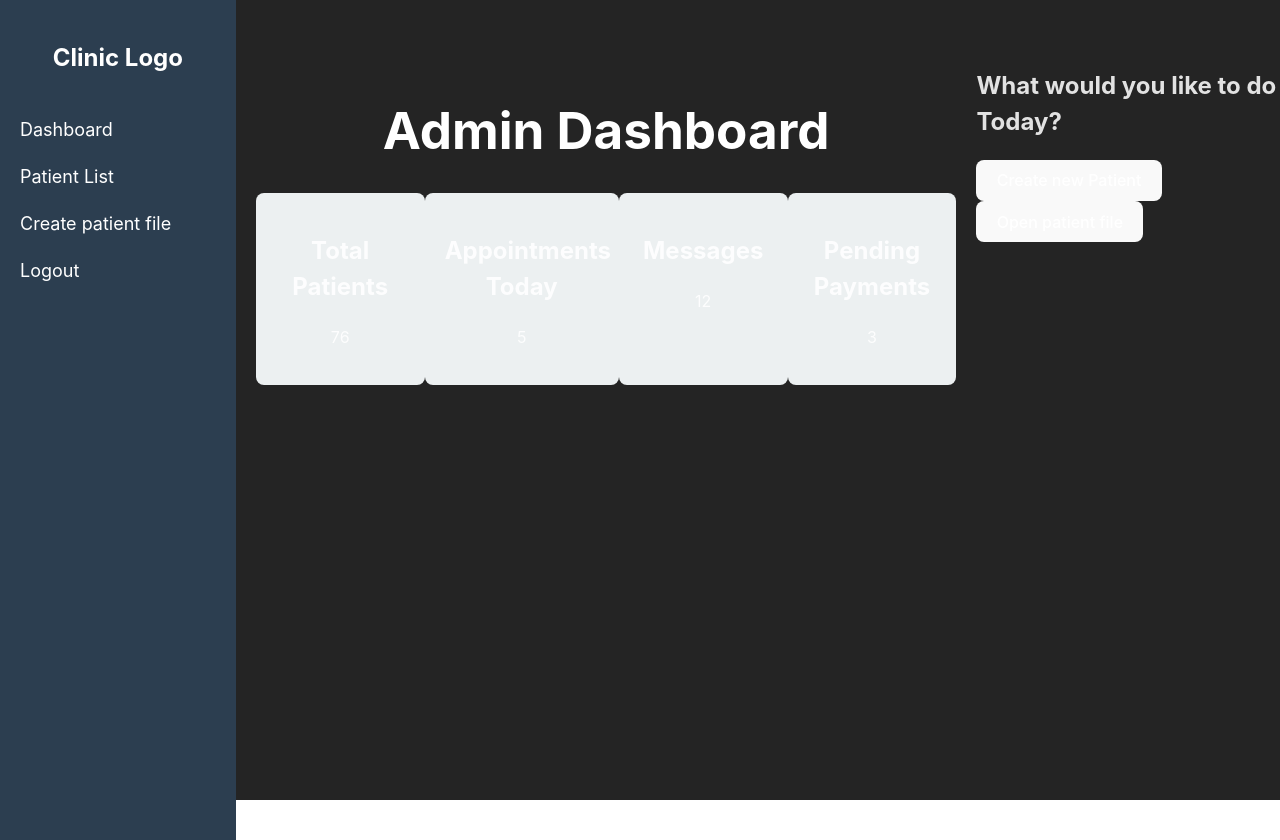
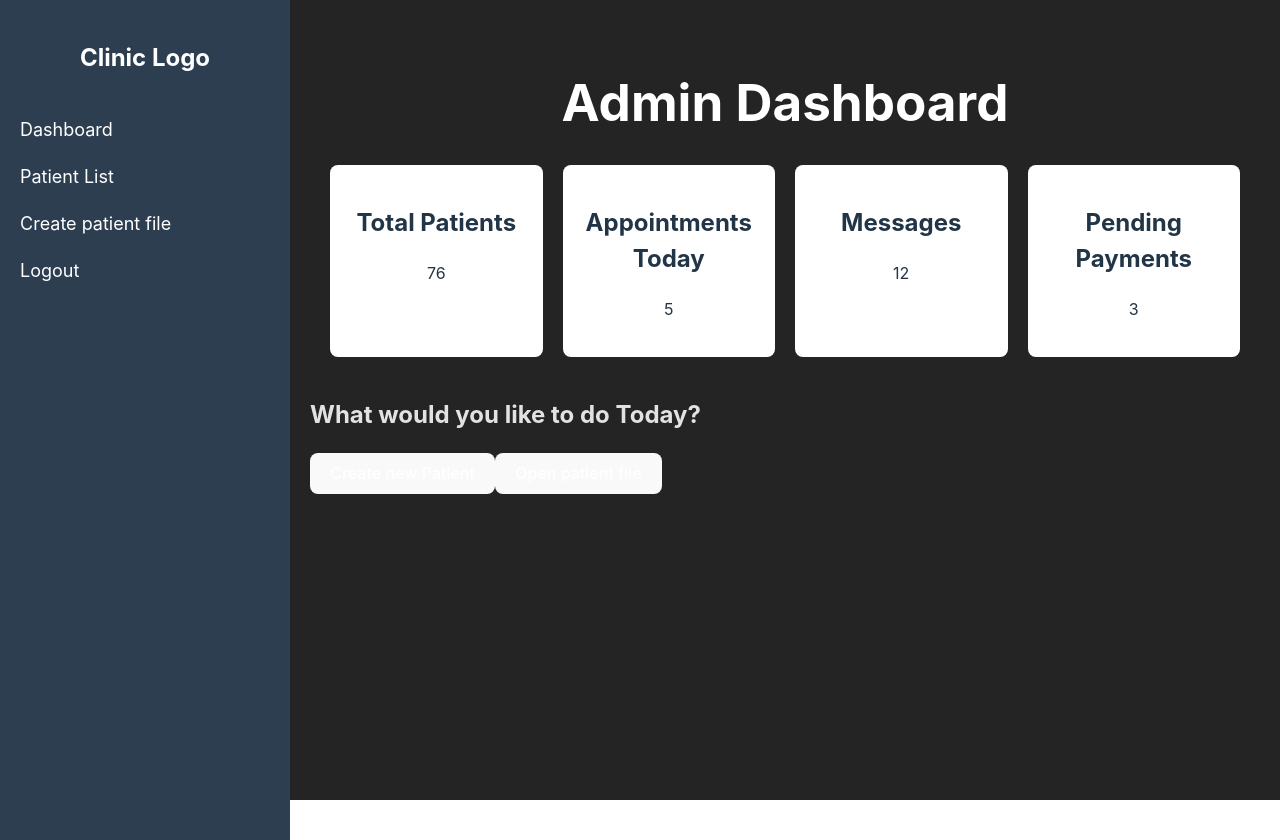
Before and after one commit to Cynthig/MedFile, a React (Vite) app: page / in a window 1280 px wide. Both pictures are taken after typing "Sample", "Sample", "Sample" into the empty fields and a click on the button "Login". Built offline with nearby package versions, Linux system fonts and the light colour scheme.

Commit message:
updated the styling

```diff
--- a/src/index.css
+++ b/src/index.css
@@ -19,15 +19,25 @@ body {
   color: rgba(255, 255, 255, 0.87);
 }
 
+/* App Container */
+.app-container {
+  display: flex;
+  height: 100vh;
+}
+
+/* Main Content */
+.main-content {
+  flex-grow: 1;
+  overflow-y: auto;
+  padding: 20px;
+}
+
+/* Header */
 .header {
   background-color: #1a1a1a;
   padding: 1em;
-  position: fixed;
-  top: 0;
-  left: 0;
-  width: 100%;
   box-shadow: 0 2px 4px rgba(0, 0, 0, 0.3);
-  z-index: 1000; /* Ensure the header is on top of other content */
+  z-index: 1000;
 }
 
 .header nav ul {
@@ -52,10 +62,7 @@ body {
   text-decoration: underline;
 }
 
-main {
-  padding-top: 3em; /* Make sure content doesn't hide behind the fixed header */
-}
-
+/* Typography */
 h1 {
   font-size: 3.2em;
   line-height: 1.1;
@@ -63,6 +70,7 @@ h1 {
   text-align: center;
 }
 
+/* Container */
 .container {
   background-color: #1a1a1a;
   padding: 2em;
@@ -70,7 +78,7 @@ h1 {
   box-shadow: 0 0 10px rgba(0, 0, 0, 0.3);
 }
 
-
+/* Form Elements */
 input {
   border-radius: 8px;
   border: 1px solid #555;
@@ -114,28 +122,6 @@ button:focus-visible {
   outline: 4px auto -webkit-focus-ring-color;
 }
 
-@media (prefers-color-scheme: light) {
-  :root {
-    color: #213547;
-    background-color: #ffffff;
-  }
-  a:hover {
-    color: #747bff;
-  }
-  button {
-    background-color: #f9f9f9;
-  }
-}
-.app-container {
-  display: flex;
-  height: 100vh;
-}
-
-/* General Layout */
-.dashboard-layout {
-  display: flex;
-}
-
 /* Sidebar */
 .sidebar {
   width: 250px;
@@ -143,6 +129,7 @@ button:focus-visible {
   color: white;
   height: 100vh;
   padding: 20px;
+  overflow-y: auto;
 }
 
 .sidebar .clinic-logo {
@@ -173,30 +160,33 @@ button:focus-visible {
   color: #f39c12; /* Orange */
 }
 
-/* Dashboard Content */
+/* Dashboard */
+.dashboard-layout {
+  width: 100%;
+}
+
 .dashboard-container {
-  flex-grow: 1;
   padding: 20px;
 }
 
 .dashboard-content {
-  display: flex;
-  justify-content: space-between;
+  display: grid;
+  grid-template-columns: repeat(auto-fit, minmax(200px, 1fr));
+  gap: 20px;
 }
 
 .dashboard-item {
   background-color: #ecf0f1; /* Light Grey */
   padding: 20px;
   border-radius: 8px;
-  width: 22%;
   text-align: center;
   cursor: pointer;
+  color: #333; /* Darker text for contrast */
 }
 
 .dashboard-item:hover {
   background-color: #bdc3c7;
 }
-
 
 /* Login Page */
 .login-container {
@@ -205,7 +195,6 @@ button:focus-visible {
   align-items: center;
   justify-content: center;
   height: 100vh;
-
 }
 
 .login-form {
@@ -227,7 +216,7 @@ button:focus-visible {
   width: 100%;
   padding: 10px;
   background-color: #2c3e50; /* Navy Blue */
-  color: rgb(13, 38, 54);
+  color: white;
   border: none;
   border-radius: 4px;
   cursor: pointer;
@@ -236,3 +225,45 @@ button:focus-visible {
 .login-form button:hover {
   background-color: #f39c12; /* Orange */
 }
+
+/* Responsive Design */
+@media (max-width: 768px) {
+  .app-container {
+    flex-direction: column;
+  }
+
+  .sidebar {
+    width: 100%;
+    height: auto;
+  }
+
+  .dashboard-content {
+    grid-template-columns: 1fr;
+  }
+}
+
+/* Light Mode */
+@media (prefers-color-scheme: light) {
+  :root {
+    color: #213547;
+    background-color: #ffffff;
+  }
+  a:hover {
+    color: #747bff;
+  }
+  button {
+    background-color: #f9f9f9;
+  }
+  .container {
+    background-color: #f0f0f0;
+    color: #213547;
+  }
+  input {
+    background-color: #ffffff;
+    color: #213547;
+  }
+  .dashboard-item {
+    background-color: #ffffff;
+    color: #213547;
+  }
+}
```
